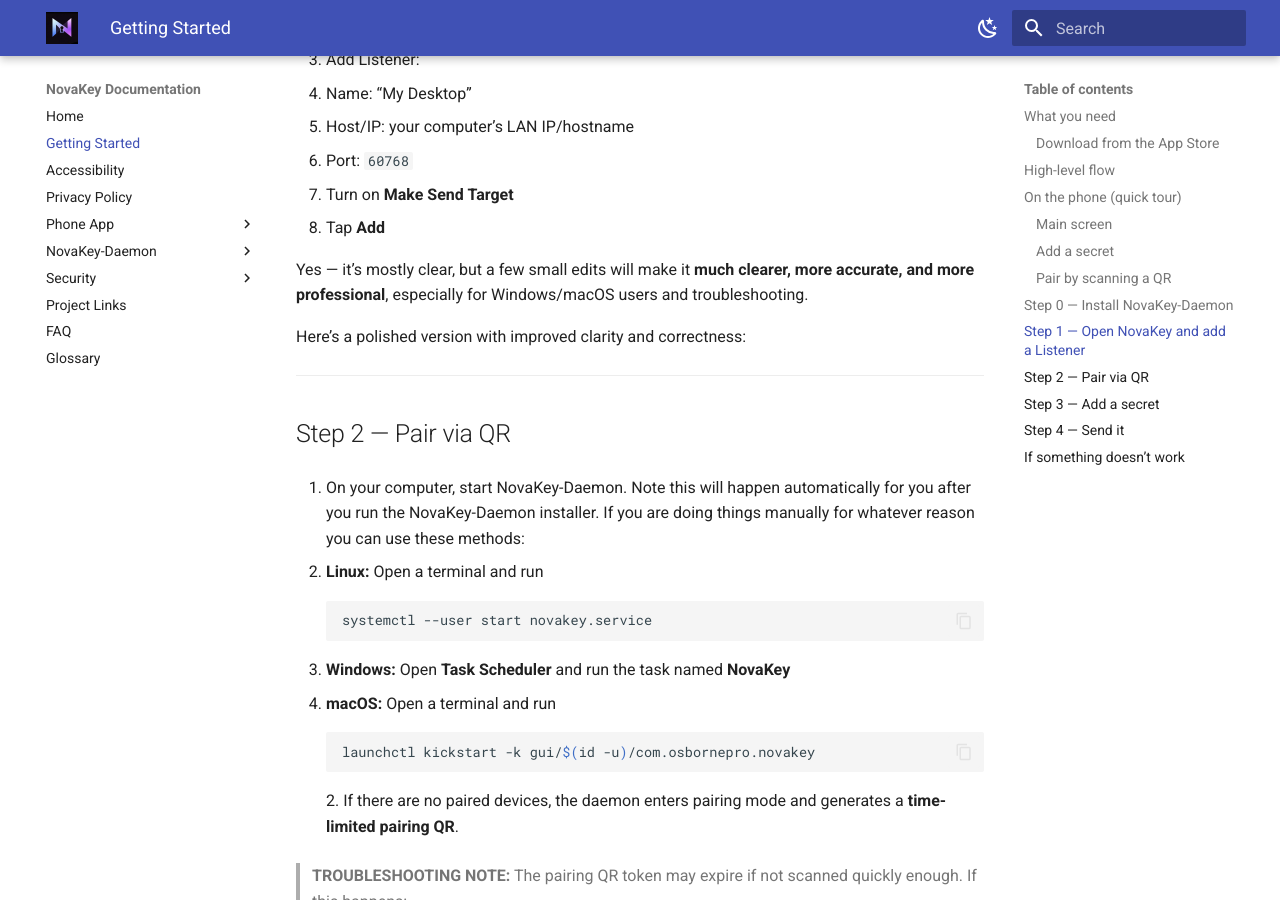
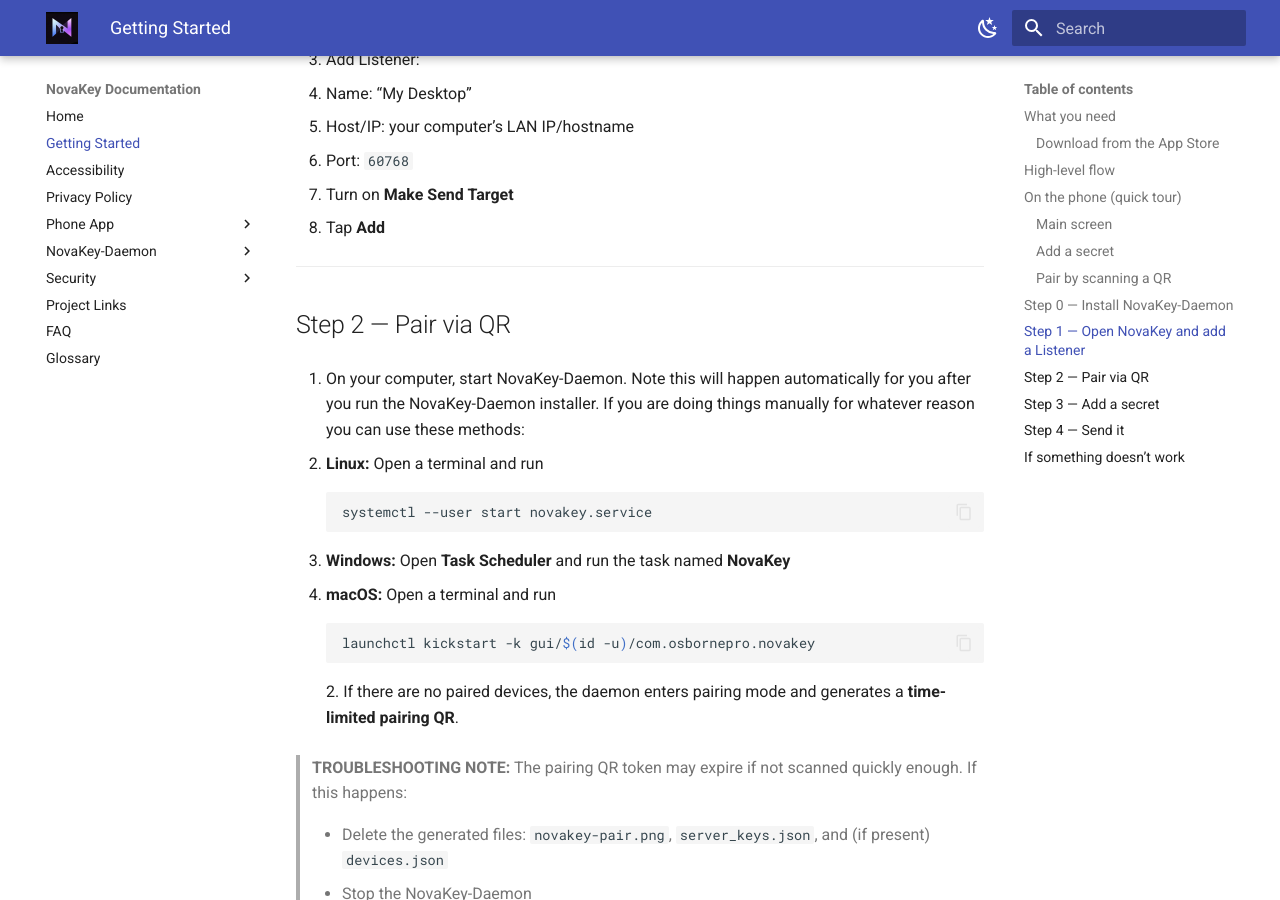
Before and after one commit to OsbornePro/NovaKey-Daemon, an MkDocs documentation site: the page built from docs/getting-started.md, in a window 1280 px wide and 900 px high, scrolled down 6619 px. Built offline with MkDocs 1.6.1 and Material for MkDocs 9.7.7, drawn with Linux system fonts in a browser that asks for light colours.

Commit message:
Update getting-started.md

```diff
--- a/docs/getting-started.md
+++ b/docs/getting-started.md
@@ -54,10 +54,6 @@
    - Port: `60768`
 4. Turn on **Make Send Target**
 5. Tap **Add**
-
-Yes — it’s mostly clear, but a few small edits will make it **much clearer, more accurate, and more professional**, especially for Windows/macOS users and troubleshooting.
-
-Here’s a polished version with improved clarity and correctness:
 
 ---
 
```
